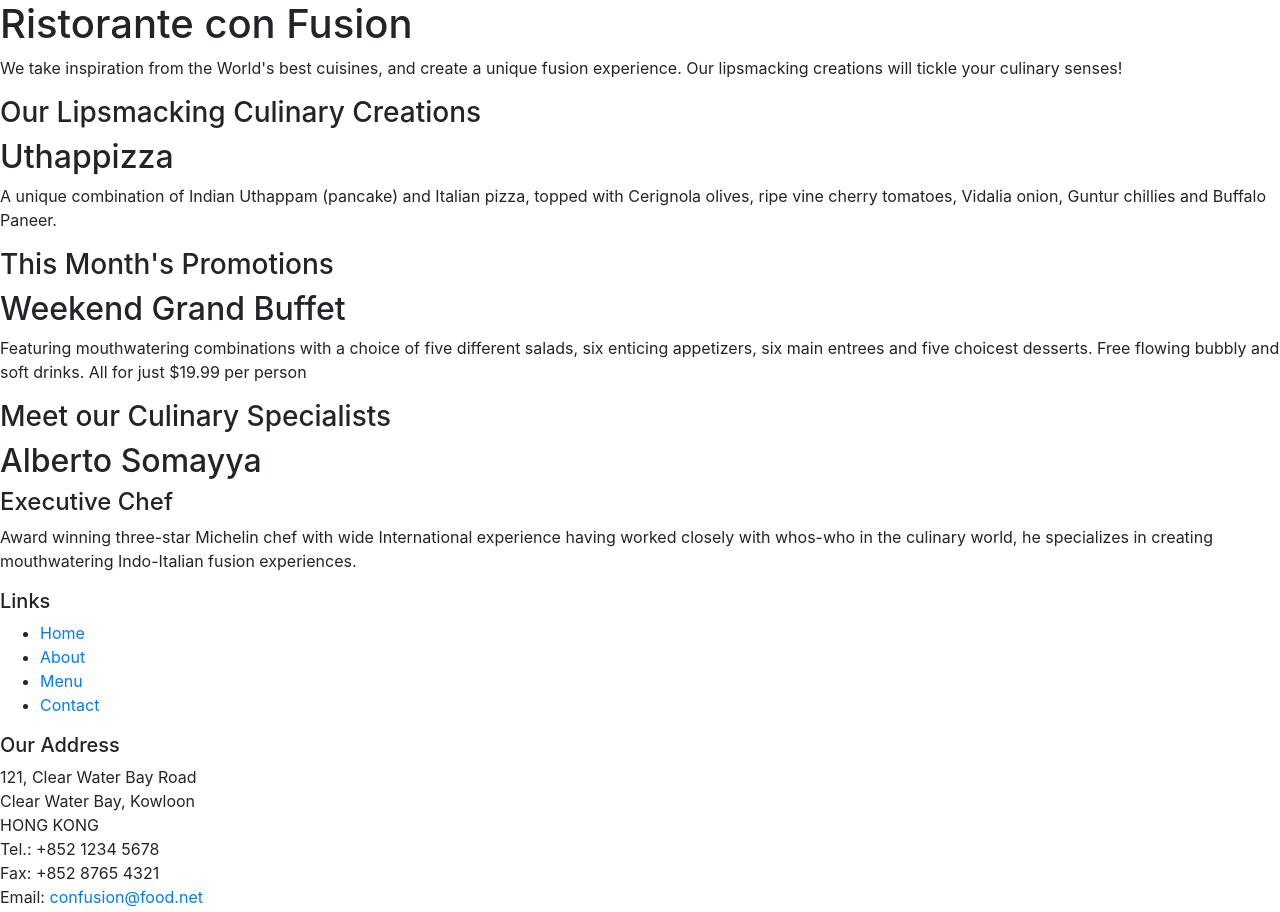
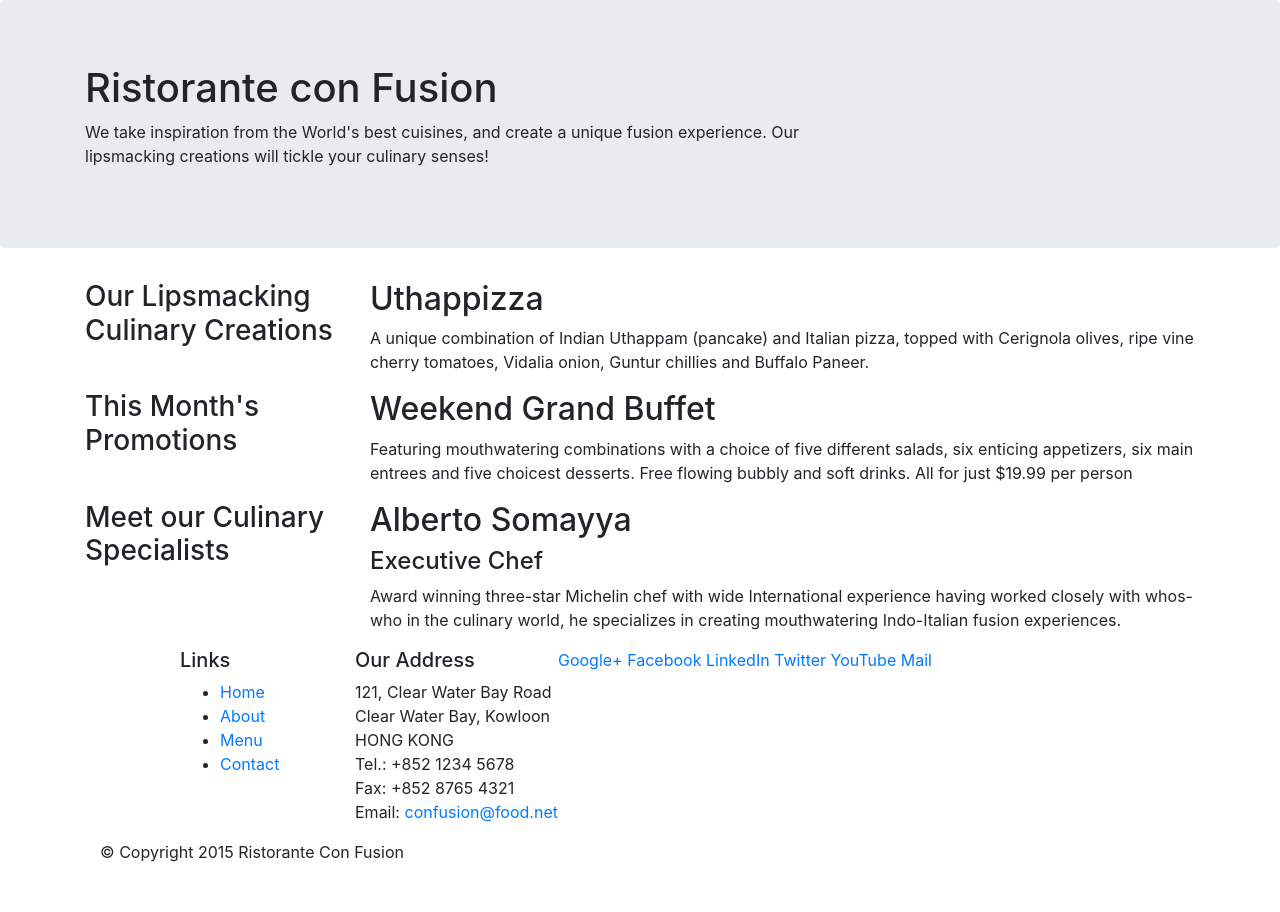
Before and after one commit to Rosseoko/RemindMe, a website: page index.html in a window 1280 px wide. Shown: the top 912 px of the page. After the commit the page ends 880 px from the top, so only its background shows below. Drawn offline with nearby package versions, Linux system fonts and the light colour scheme.

Commit message:
Grid part1

```diff
--- a/index.html
+++ b/index.html
@@ -15,46 +15,46 @@
 
 <body>
 
-    <header>
-        <div>
-            <div>
-                <div>
+    <header class="jumbotron"  >
+        <div class="container">
+            <div class="row">
+                <div class="col-12 col-sm-8">
                     <h1>Ristorante con Fusion</h1>
                     <p>We take inspiration from the World's best cuisines, and create a unique fusion experience. Our lipsmacking creations will tickle your culinary senses!</p>
                 </div>
-                <div>
+                <div class="col col-sm">
                 </div>
             </div>
         </div>
     </header>
 
-    <div>
-        <div>
-            <div>
+    <div class="container">
+        <div class="row">
+            <div class="col-sm-4 push-sm-8 col-md-3 push-md-9">
                 <h3>Our Lipsmacking Culinary Creations</h3>
             </div>
-            <div>
+            <div class="col-sm pull-sm-4 col-md pull-md-3">
                 <h2>Uthappizza</h2>
                 <p>A unique combination of Indian Uthappam (pancake) and Italian pizza, topped with Cerignola olives, ripe vine cherry tomatoes, Vidalia onion, Guntur chillies and Buffalo Paneer.</p>
             </div>
         </div>
 
 
-        <div>
-            <div>
+       <div class="row">
+            <div class="col-sm-4 col-md-3">
                 <h3>This Month's Promotions</h3>
             </div>
-            <div>
+            <div class="col-sm col-md">
                 <h2>Weekend Grand Buffet</h2>
                 <p>Featuring mouthwatering combinations with a choice of five different salads, six enticing appetizers, six main entrees and five choicest desserts. Free flowing bubbly and soft drinks. All for just $19.99 per person </p>
             </div>
         </div>
 
-        <div>
-            <div>
+        <div class="row">
+           <div class="col-sm-4 push-sm-8 col-md-3 push-md-9">
                 <h3>Meet our Culinary Specialists</h3>
             </div>
-            <div>
+            <div class="col-sm pull-sm-4 col-md pull-md-3">
                 <h2>Alberto Somayya</h2>
                 <h4>Executive Chef</h4>
                 <p>Award winning three-star Michelin chef with wide International experience having worked closely with whos-who in the culinary world, he specializes in creating mouthwatering Indo-Italian fusion experiences. </p>
@@ -63,9 +63,9 @@
     </div>
 
     <footer>
-        <div>
-            <div>
-                <div>
+        <div class="container">
+            <div class="row">
+                <div class="col-5 offset-1 col-sm-2">
                     <h5>Links</h5>
                     <ul>
                         <li><a href="#">Home</a></li>
@@ -74,7 +74,7 @@
                         <li><a href="#">Contact</a></li>
                     </ul>
                 </div>
-                <div>
+                <div class"col-6 col-sm-5">
                     <h5>Our Address</h5>
                     <address>
 		              121, Clear Water Bay Road<br>
@@ -85,7 +85,7 @@
 		              Email: <a href="mailto:confusion@food.net">confusion@food.net</a>
 		           </address>
                 </div>
-                <div>
+                <div class"col col-sm-4">
                     <div>
                         <a href="http://google.com/+">Google+</a>
                         <a href="http://www.facebook.com/profile.php?id=">Facebook</a>
@@ -96,8 +96,8 @@
                     </div>
                 </div>
            </div>
-           <div>
-                <div>
+           <div class"row">
+                <div class="col-auto">
                     <p>© Copyright 2015 Ristorante Con Fusion</p>
                 </div>
            </div>
```
